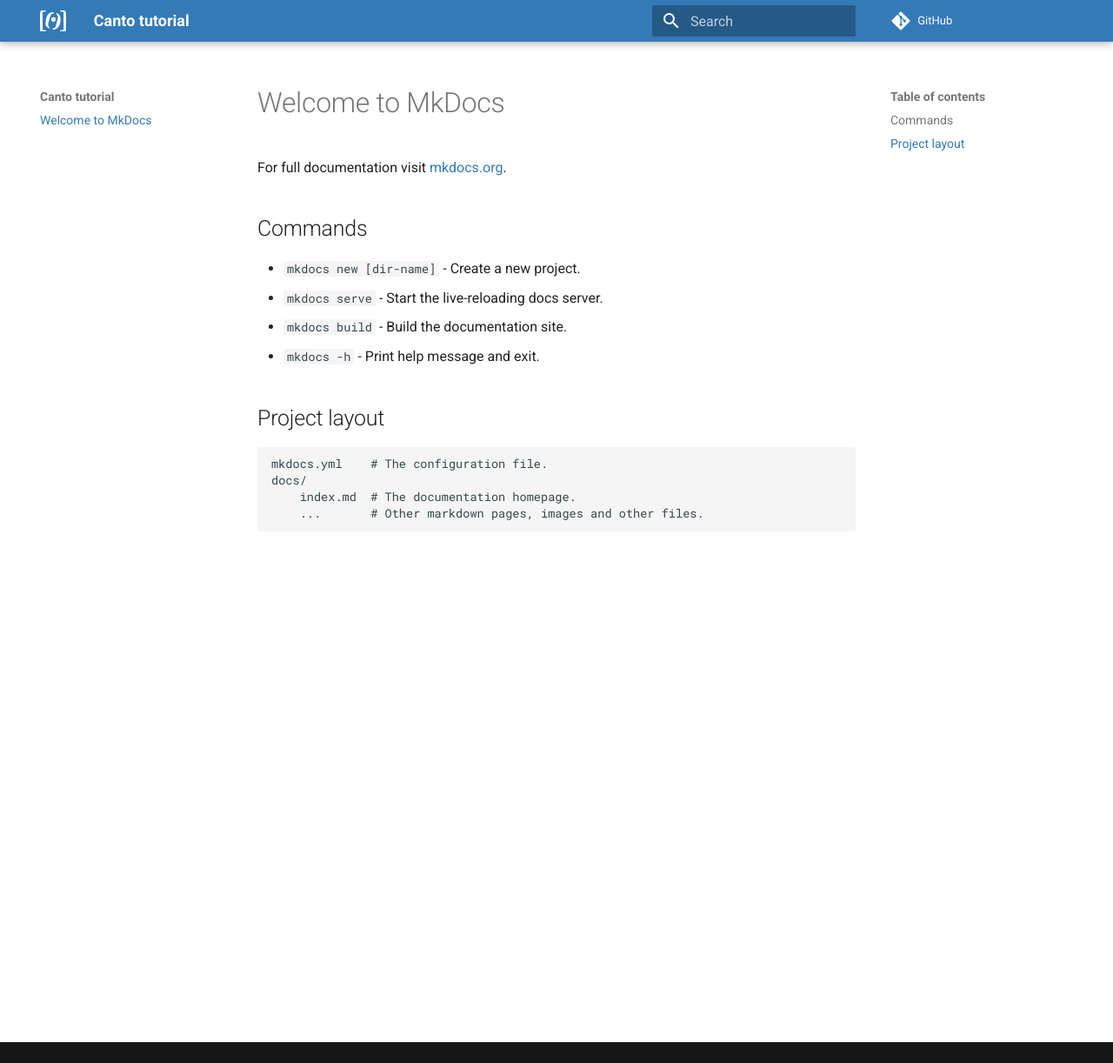
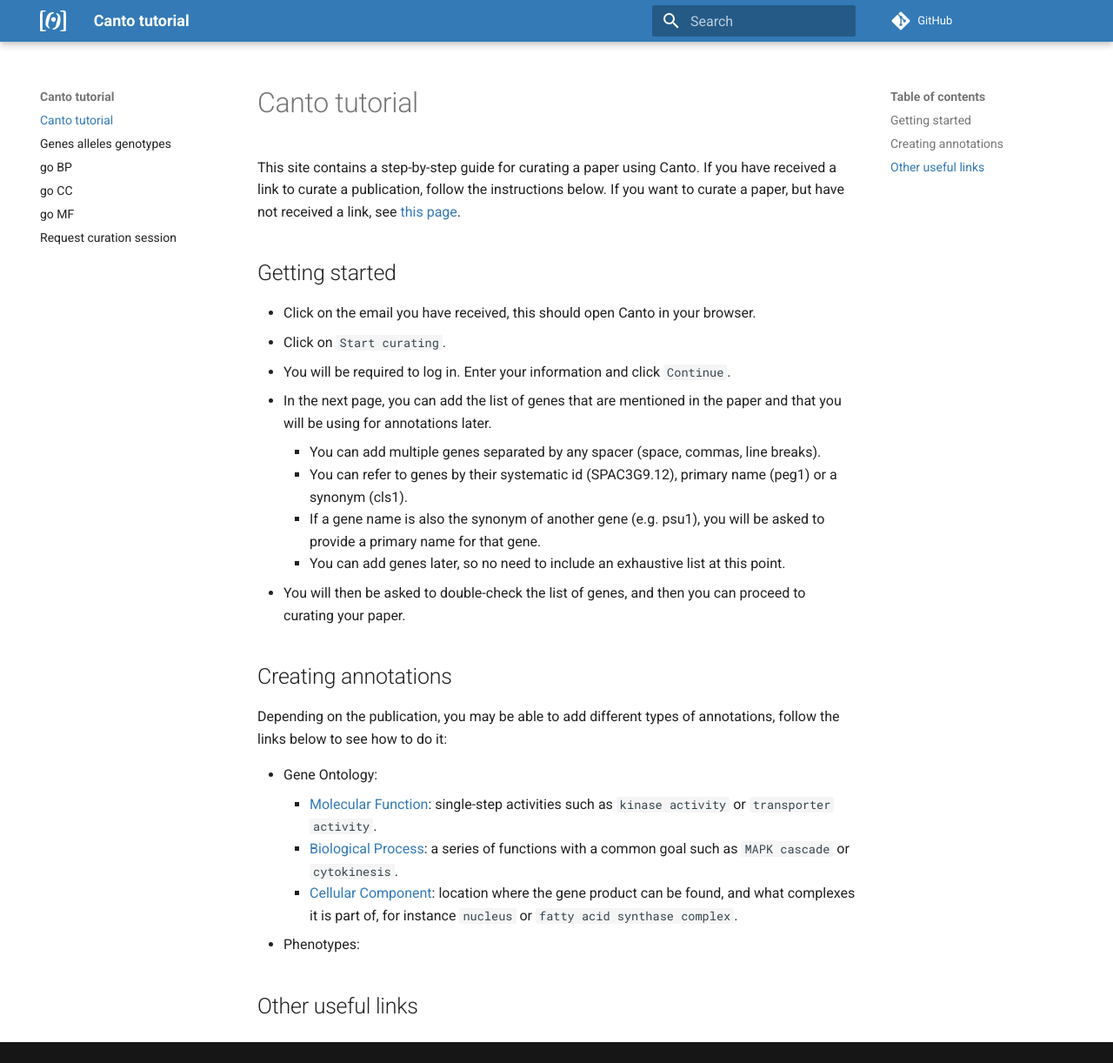
Before and after one commit to pombase/canto_tutorial, an MkDocs documentation site: the page built from docs/index.md, in a window 1280 px wide and 1222 px high. Shown: the whole window at 87% size. Built offline with MkDocs 1.6.1 and Material for MkDocs 9.7.7, drawn with Linux system fonts in a browser that asks for light colours; comment, search, counter and statistics services are not loaded.

Commit message:
some more progress

```diff
--- a/docs/index.md
+++ b/docs/index.md
@@ -1,17 +1,27 @@
-# Welcome to MkDocs
+# Canto tutorial
 
-For full documentation visit [mkdocs.org](https://www.mkdocs.org).
+This site contains a step-by-step guide for curating a paper using Canto. If you have received a link to curate a publication, follow the instructions below. If you want to curate a paper, but have not received a link, see [this page](./request_curation_session.md).
 
-## Commands
+## Getting started
 
-* `mkdocs new [dir-name]` - Create a new project.
-* `mkdocs serve` - Start the live-reloading docs server.
-* `mkdocs build` - Build the documentation site.
-* `mkdocs -h` - Print help message and exit.
+* Click on the email you have received, this should open Canto in your browser.
+* Click on `Start curating`.
+* You will be required to log in. Enter your information and click `Continue`.
+* In the next page, you can add the list of genes that are mentioned in the paper and that you will be using for annotations later.
+    * You can add multiple genes separated by any spacer (space, commas, line breaks).
+    * You can refer to genes by their systematic id (SPAC3G9.12), primary name (peg1) or a synonym (cls1).
+    * If a gene name is also the synonym of another gene (e.g. psu1), you will be asked to provide a primary name for that gene.
+    * You can add genes later, so no need to include an exhaustive list at this point.
+* You will then be asked to double-check the list of genes, and then you can proceed to curating your paper.
 
-## Project layout
+## Creating annotations
 
-    mkdocs.yml    # The configuration file.
-    docs/
-        index.md  # The documentation homepage.
-        ...       # Other markdown pages, images and other files.
+Depending on the publication, you may be able to add different types of annotations, follow the links below to see how to do it:
+
+* Gene Ontology:
+    * [Molecular Function](./go_MF.md): single-step activities such as `kinase activity` or `transporter activity`.
+    * [Biological Process](./go_BP.md): a series of functions with a common goal such as `MAPK cascade` or `cytokinesis`.
+    * [Cellular Component](./go_CC.md): location where the gene product can be found, and what complexes it is part of, for instance `nucleus` or `fatty acid synthase complex`.
+* Phenotypes:
+
+## Other useful links
--- a/docs/stylesheets/extra.css
+++ b/docs/stylesheets/extra.css
@@ -5,3 +5,24 @@
     --md-accent-fg-color:                #337ab7;
     --md-accent-fg-color--transparent:   #3379b71c;
   }
+
+div.video-wrapper {
+    position: relative;
+    width: 100%;
+    padding-bottom: 56.25%; /* 16:9 aspect ratio (9 / 16 = 0.5625 or 56.25%) */
+    height: 0;
+    overflow: hidden;
+}
+
+div.video-wrapper iframe {
+  position: absolute;
+  width: 100%;
+  height: 100%;
+  top: 0;
+  left: 0;
+}
+
+.md-typeset ul li ul li {
+    list-style-type: square;
+    margin-bottom: 0px;
+}
```
Also changed, not shown: docs/genes_alleles_genotypes.md (added, +19 -0 lines), docs/request_curation_session.md (added, +5 -0 lines), docs/assets/request_curation_session.gif (added), docs/go_BP.md (added), docs/go_CC.md (added), docs/go_MF.md (added).
